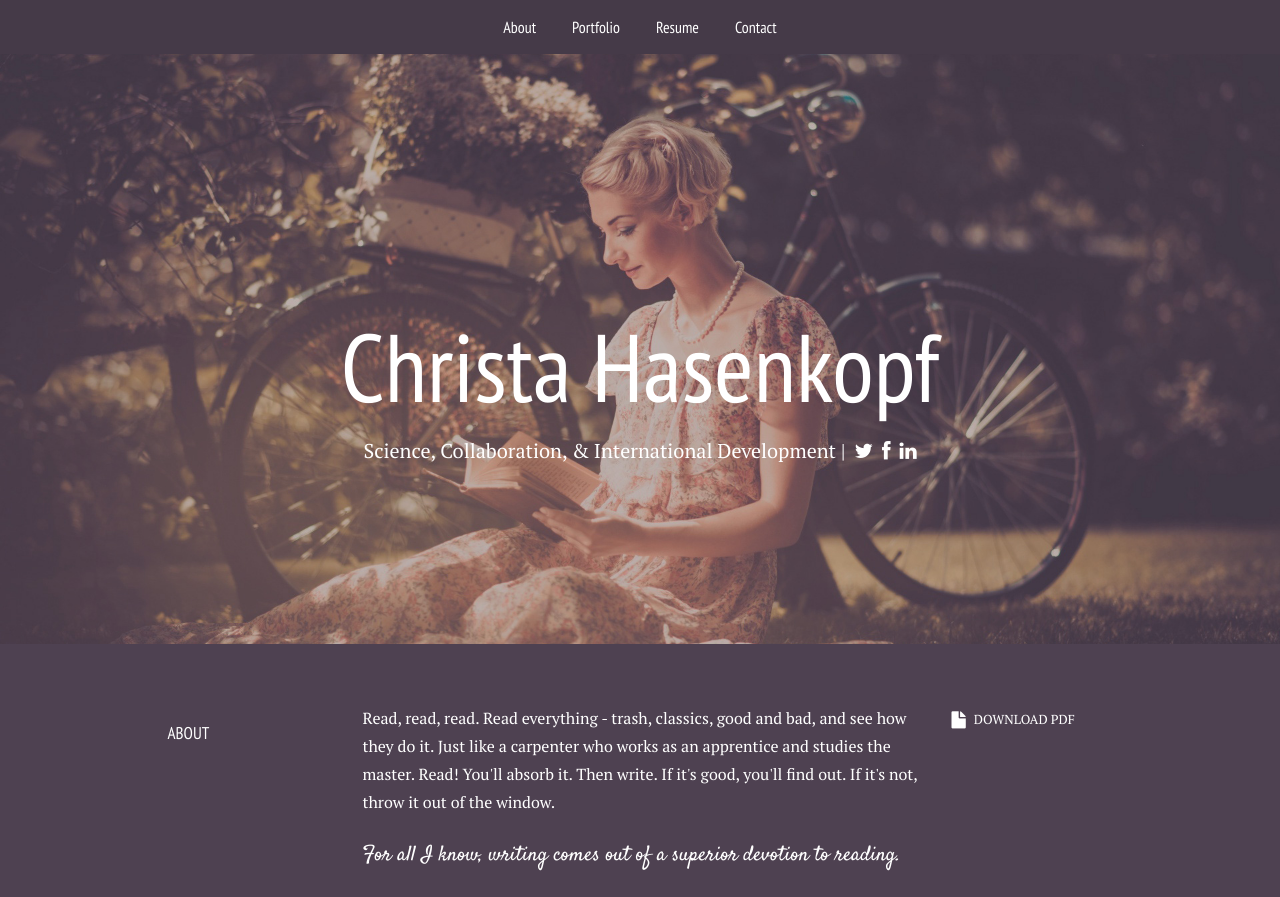
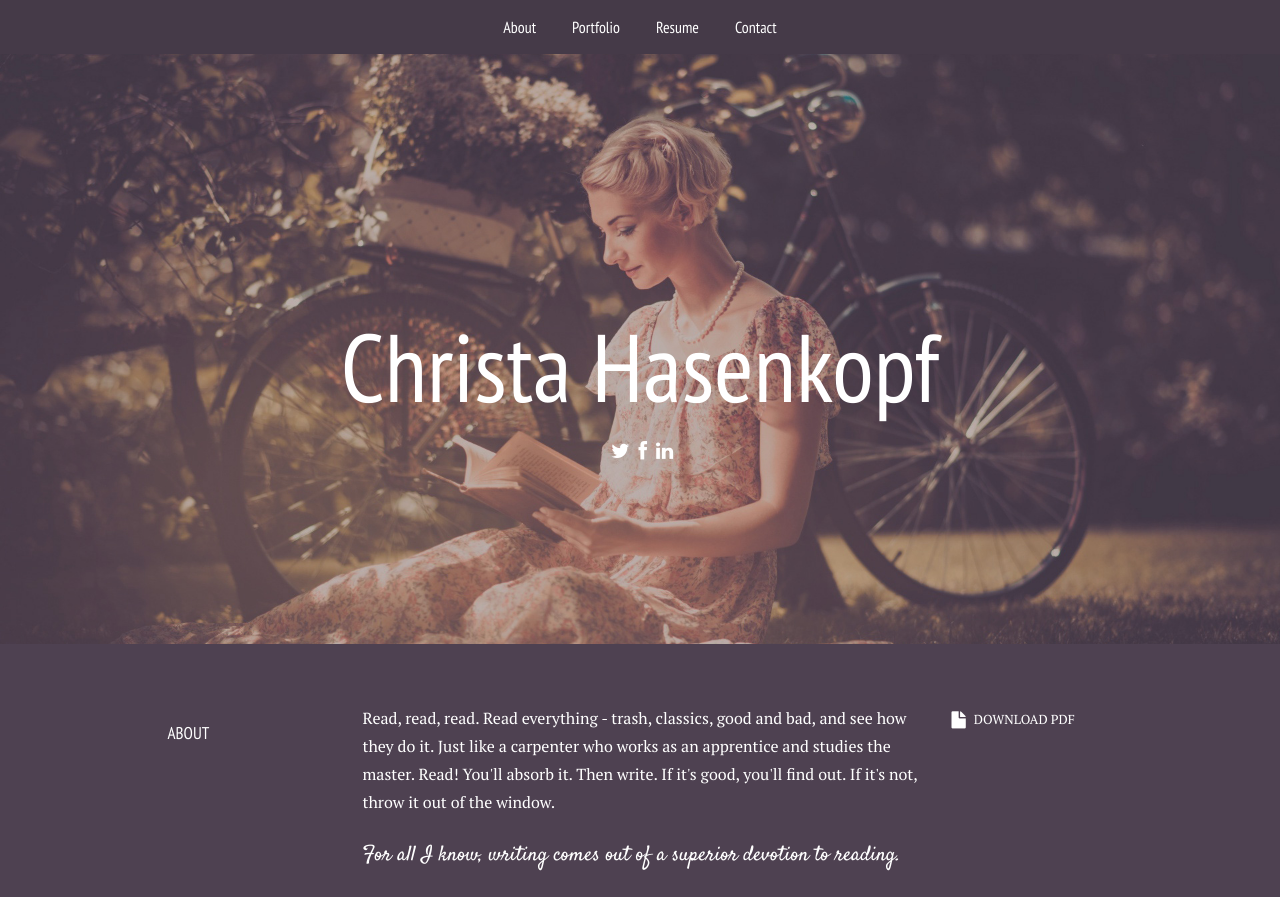
Before and after one commit to jflasher/christahasenkopf.com, a plain HTML site: page index.html in a window 1280 px wide. Shown: the top 897 px of the page. Drawn offline with Linux system fonts and the light colour scheme.

Commit message:
Update index.html

```diff
--- a/index.html
+++ b/index.html
@@ -56,7 +56,7 @@
 			<div class="row centered">
 				<div class="col-lg-12">
 					<h1>Christa Hasenkopf</h1>
-					<h2> Science, Collaboration, & International Development  |
+					<h2>
 						<a href="https://twitter.com/sciencerely"><i class="icon-twitter"></i> </a>
 						<a href="https://www.facebook.com/profile.php?id=10239896"><i class="icon-facebook"></i> </a>
 						<a href="https://www.linkedin.com/pub/christa-hasenkopf/a/813/1"><i class="icon-linkedin"></i> </a>
```
